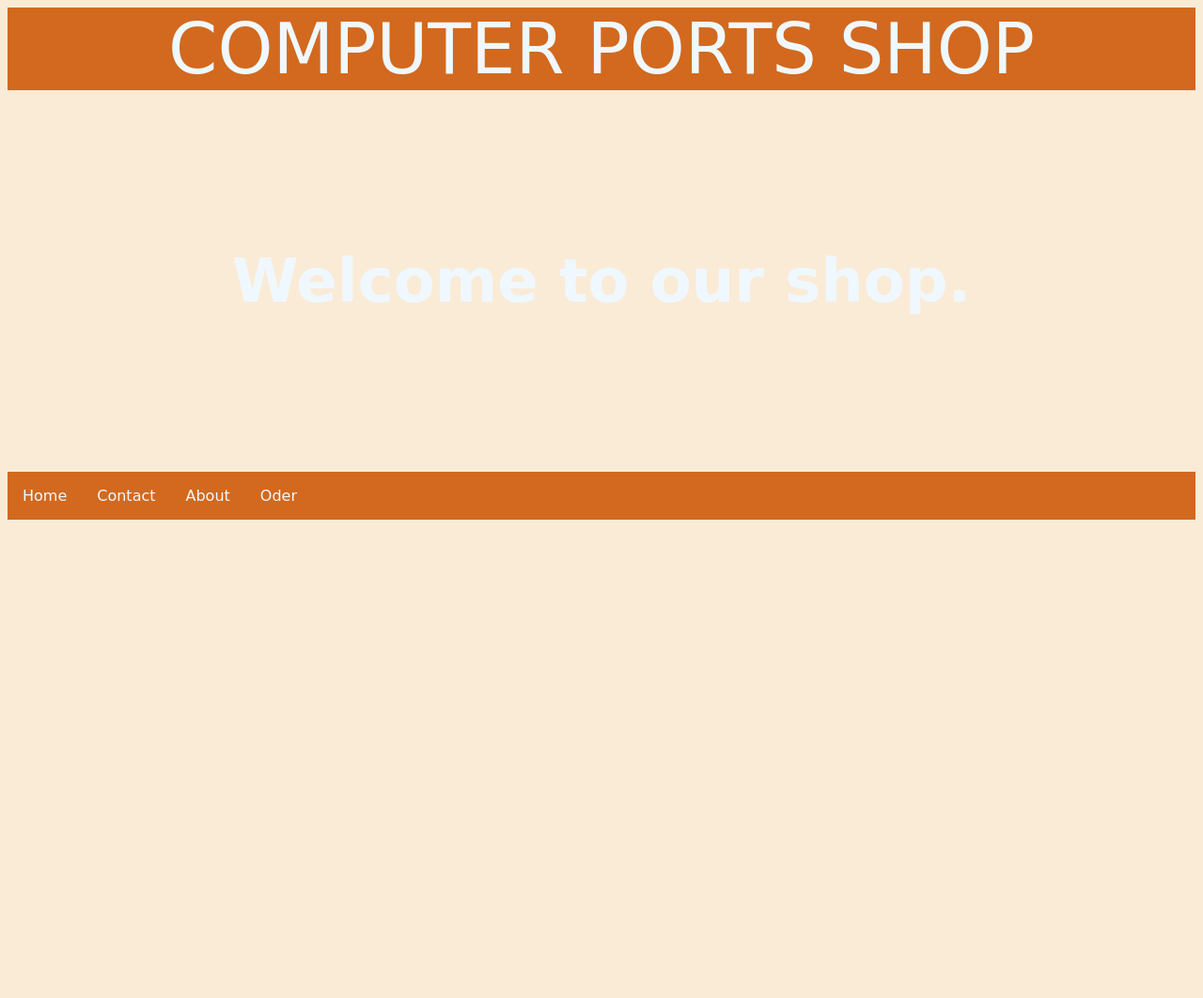
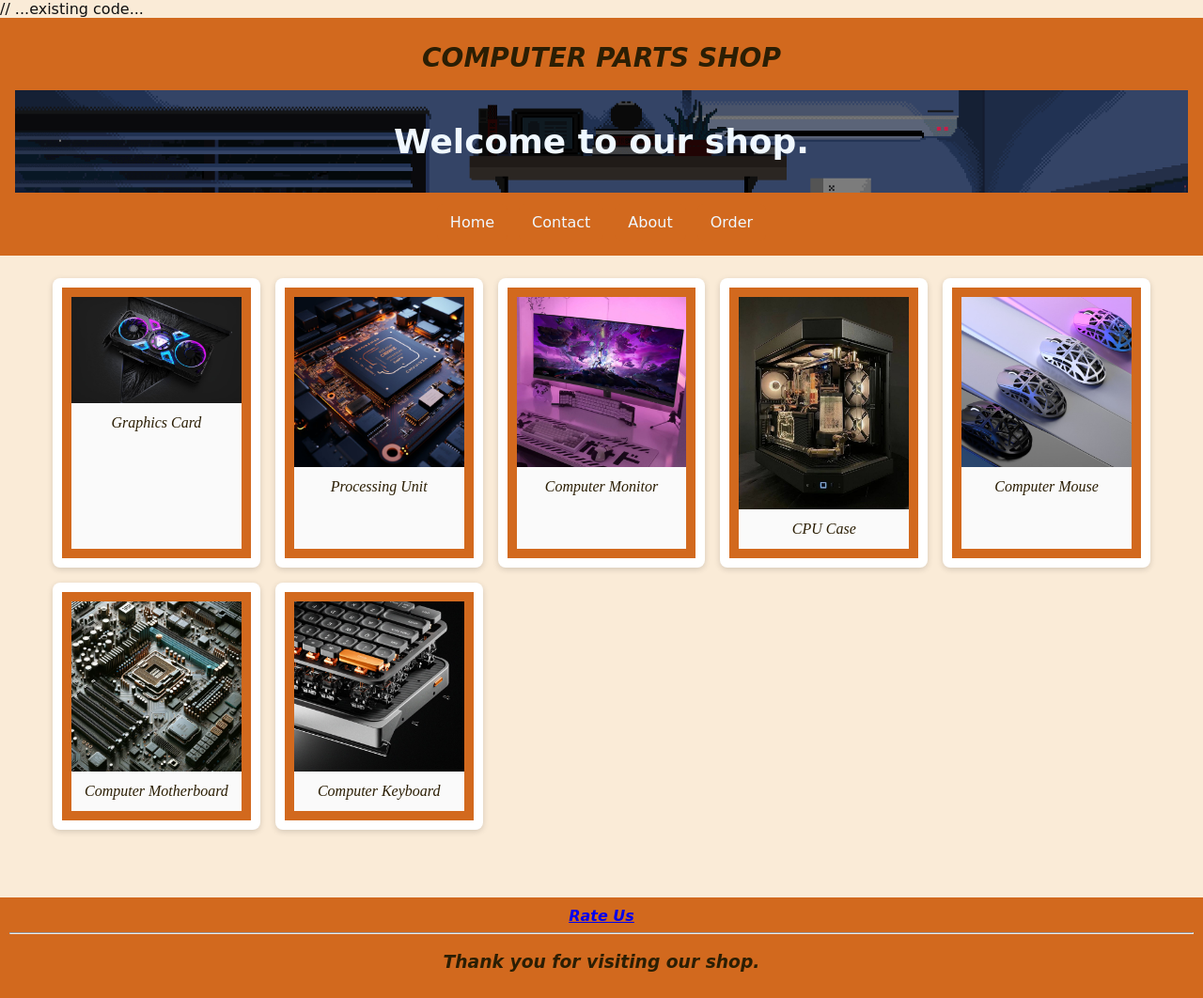
Before and after one commit to christiankyleacosta-maker/test-repo, a plain HTML site: page index.html in a window 1280 px wide. Shown: the whole page at 94% size. Before the commit the page ends 800 px from the top, so only its background shows below. Drawn offline with Linux system fonts and the light colour scheme.

Commit message:
debbug 1
pinaayos kay ai

```diff
--- a/index.html
+++ b/index.html
@@ -1,21 +1,80 @@
+// ...existing code...
 <!DOCTYPE html>
 <html>
 <head>
-        <title>PORTS SHOP</title>
+    <meta charset="utf-8">
+    <title>PC PARTS SHOP</title>
     <link rel="stylesheet" href="style.css">
 </head>
 <body>
-        <div>COMPUTER PORTS SHOP</div>
-        <h1>
-            Welcome to our shop.
-        </h1>
-        <ul>
-            <li><a href="#home">Home</a></li>
-            <li><a href="#contact">Contact</a></li>
-            <li><a href="#about">About</a></li>
-            <li><a href="#oder">Oder</a></li>
+    <header class="site-header">
+        <div class="site-title">COMPUTER PARTS SHOP</div>
+        <h1>Welcome to our shop.</h1>
+        <nav>
+            <ul class="main-nav">
+                <li><a href="#home" target="_self">Home</a></li>
+                <li><a href="#contact" target="_self">Contact</a></li>
+                <li><a href="#about" target="_self">About</a></li>
+                <li><a href="#ratings" target="_self"">Order</a></li>
             </ul>
+        </nav>
+    </header>
 
+    <main class="gallery-grid clearfix">
+        <div class="response">
+            <div class="gallery">
+                <img src="GRAPICAPUTA.jpg" alt="GRAPHICS CARD">
+                <div class="desc">Graphics Card</div>
+            </div>
+        </div>
 
+        <div class="response">
+            <div class="gallery">
+                <img src="PROCESSA.jpg" alt="PROCESSING UNIT">
+                <div class="desc">Processing Unit</div>
+            </div>
+        </div>
+
+        <div class="response">
+            <div class="gallery">
+                <img src="MONITORA.jpg" alt="MONITOR">
+                <div class="desc">Computer Monitor</div>
+            </div>
+        </div>
+
+        <div class="response">
+            <div class="gallery">
+                <img src="CAYSOAH.jpg" alt="CPU CASE">
+                <div class="desc">CPU Case</div>
+            </div>
+        </div>
+
+        <div class="response">
+            <div class="gallery">
+                <img src="MOUSA.jpg" alt="MOUSE">
+                <div class="desc">Computer Mouse</div>
+            </div>
+        </div>
+
+        <div class="response">
+            <div class="gallery">
+                <img src="MILF.jpg" alt="MOTHERBOARD">
+                <div class="desc">Computer Motherboard</div>
+            </div>
+        </div>
+
+        <div class="response">
+            <div class="gallery">
+                <img src="KIBORDA.jpg" alt="KEYBOARD">
+                <div class="desc">Computer Keyboard</div>
+            </div>
+        </div>
+    </main>
+
+    <div>
+        <a href="feedback.html" target="_self">Rate Us</a>
+        <hr>
+        <h3>Thank you for visiting our shop.</h3>
+    </div>
 </body>
 </html>
--- a/style.css
+++ b/style.css
@@ -1,48 +1,130 @@
-body{
+
+/* Layout & base */
+* { box-sizing: border-box; }
+body {
+    margin: 0;
+    font-family: 'Lucida Handwriting', cursive;
     background-color: antiquewhite;
+    color: #111;
+}
+
+/* Header */
+.site-header {
+    background-color: chocolate;
+    color: aliceblue;
+    text-align: center;
+    padding: 16px;
+}
+.site-title {
+    font-size: 28px;
+    font-weight: 700;
+}
+.site-header h1 {
+    margin: 8px 0 0;
+    font-size: 36px;
+    background-image: url("head.gif");
+    background-size: cover;
+    color: aliceblue;
+    padding: 34px 0;
+}
+
+/* Navigation */
+.main-nav {
+    list-style: none;
+    margin: 12px 0 0;
+    padding: 0;
+    display: flex;
+    justify-content: center;
+    gap: 12px;
+}
+.main-nav li { margin: 0; }
+.main-nav a {
+    display: inline-block;
+    padding: 10px 14px;
+    color: aliceblue;
+    text-decoration: none;
+    background-color: chocolate;
+    border-radius: 6px;
+}
+.main-nav a:hover { background-color: brown; }
+
+/* Gallery grid */
+.gallery-grid {
+    max-width: 1200px;
+    margin: 24px auto;
+    padding: 0 16px 48px;
+    display: grid;
+    grid-template-columns: repeat(auto-fill, minmax(220px, 1fr));
+    gap: 16px;
+}
+
+/* Card styles */
+.response {
+    background: #fff;
+    border-radius: 8px;
+    overflow: hidden;
+    box-shadow: 0 2px 6px rgba(0,0,0,0.15);
+    text-align: center;
+}
+*{
+    .response:hover {
+        box-shadow: 0 4px 12px rgba(0,0,0,0.25);
+        transform: translateY(-6px);
+        transition: all 0.3s ease;
+    }
+}
+div.gallery { display: flex; flex-direction: column; height: 100%; }
+div.gallery img {
+    width: 100%;
+    height: auto;
+    display: block;
+}
+div.desc {
+    padding: 12px;
+    font-family: 'Times New Roman', Times, serif;
+    font-weight: normal;
+    background: #fafafa;
+    flex-grow: 1;
+}
+
+/* Utility */
+.clearfix::after {
+    content: "";
+    display: table;
+    clear: both;
+}
+
+/* Responsive tweaks */
+@media (max-width: 700px) {
+    .site-header h1 { font-size: 28px; padding: 18px 0; }
 }
 div {
     background-color: chocolate;
-    font-family: 'Lucida Handwriting', cursive;
-    font-size: 75px;
-    color: aliceblue;
-    margin-bottom: auto;
+    font-family: "lucida handwriting", cursive;
+    font-weight: bold;
+    font-style: italic;
+    padding: 10px;
+    justify-content: center;
     text-align: center;
-    flex-wrap: wrap;
-    justify-content: flex-start;
+    color: rgb(43, 30, 4);
 }
-h1{
-    width: 100%;
-    height: 320px;
-    flex-wrap: wrap;
-    background-image: url("header.gif");
+.feedback-form {
+    color: brown;
+    justify-content: center;
     text-align: center;
-    font-size: 64px;
-    color: aliceblue;
-    font-family: 'Lucida Handwriting', cursive;
-    align-content: center;
 }
-ul{
-    list-style-type: none;
-    margin: 0%;
-    padding: 0%;
-    font-family: 'Lucida Handwriting', cursive;
-    flex-wrap: wrap;
-    font-style: normal;
-    overflow: hidden;
+.contact-info {
+    color: brown;
+    justify-content: center;
+    font-family: "lucida handwriting", cursive;
+    justify-content: center;
+    text-align: center;
+    padding: auto;
+}
+.contactheader {
     background-color: chocolate;
-}
-li{
-    float: inline-start;
-}
-li a {
-    display: block;
     color: aliceblue;
     text-align: center;
     padding: 16px;
-    text-decoration: none;
-    flex-wrap: wrap;
+    font-family: "lucida handwriting", cursive;
 }
-li a:hover{
-    background-color: brown;
-}
```
Also changed, not shown: contact.html (added, +10 -0 lines), feedback.html (added, +39 -0 lines), CAYSOAH.jpg (added), GRAPICAPUTA.jpg (added), KIBORDA.jpg (added), MILF.jpg (added), MONITORA.jpg (added), MOUSA.jpg (added), PROCESSA.jpg (added), head.gif (added), 1 other file. Lines whose indentation alone changed are shown as unchanged.
